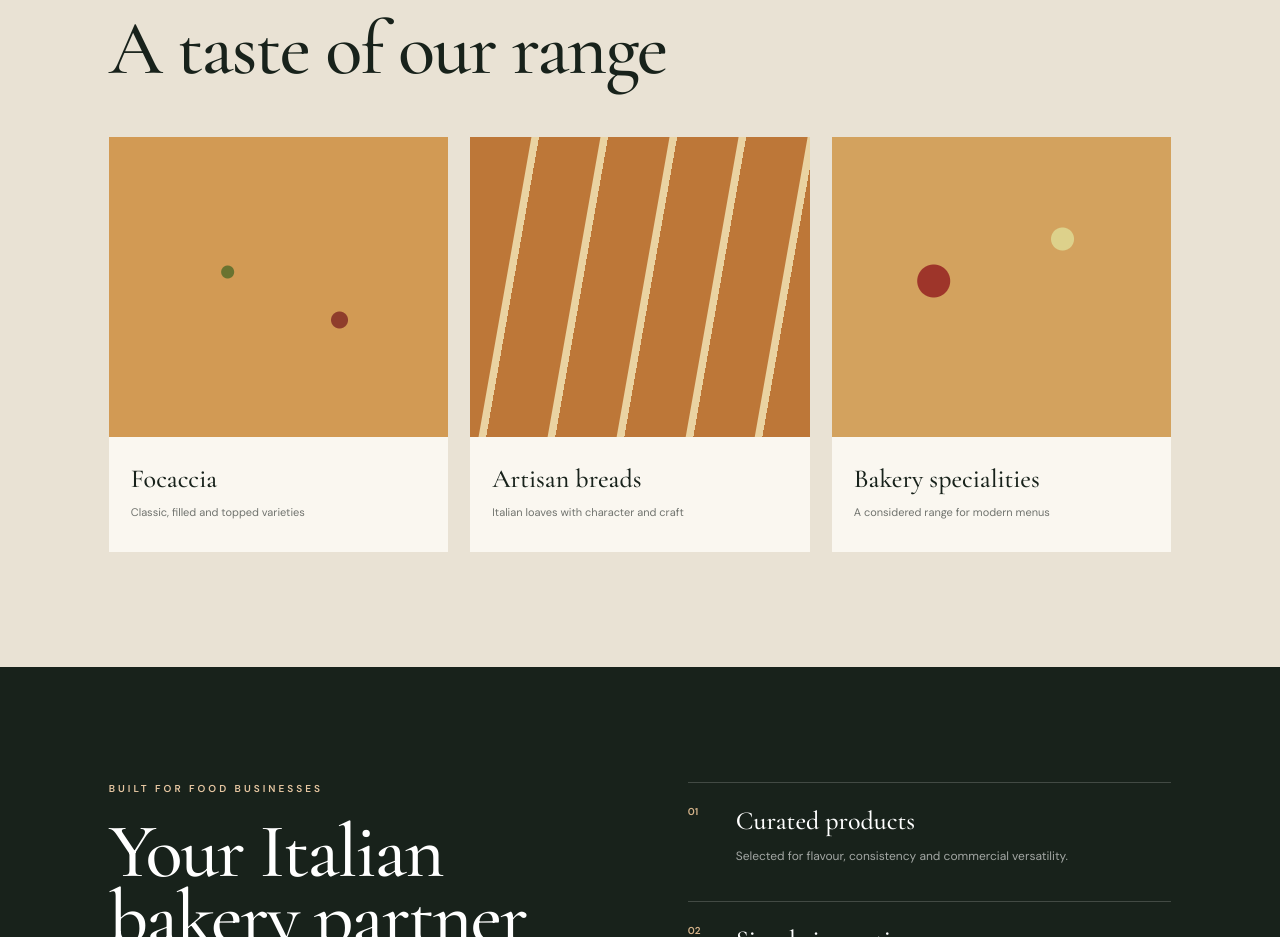
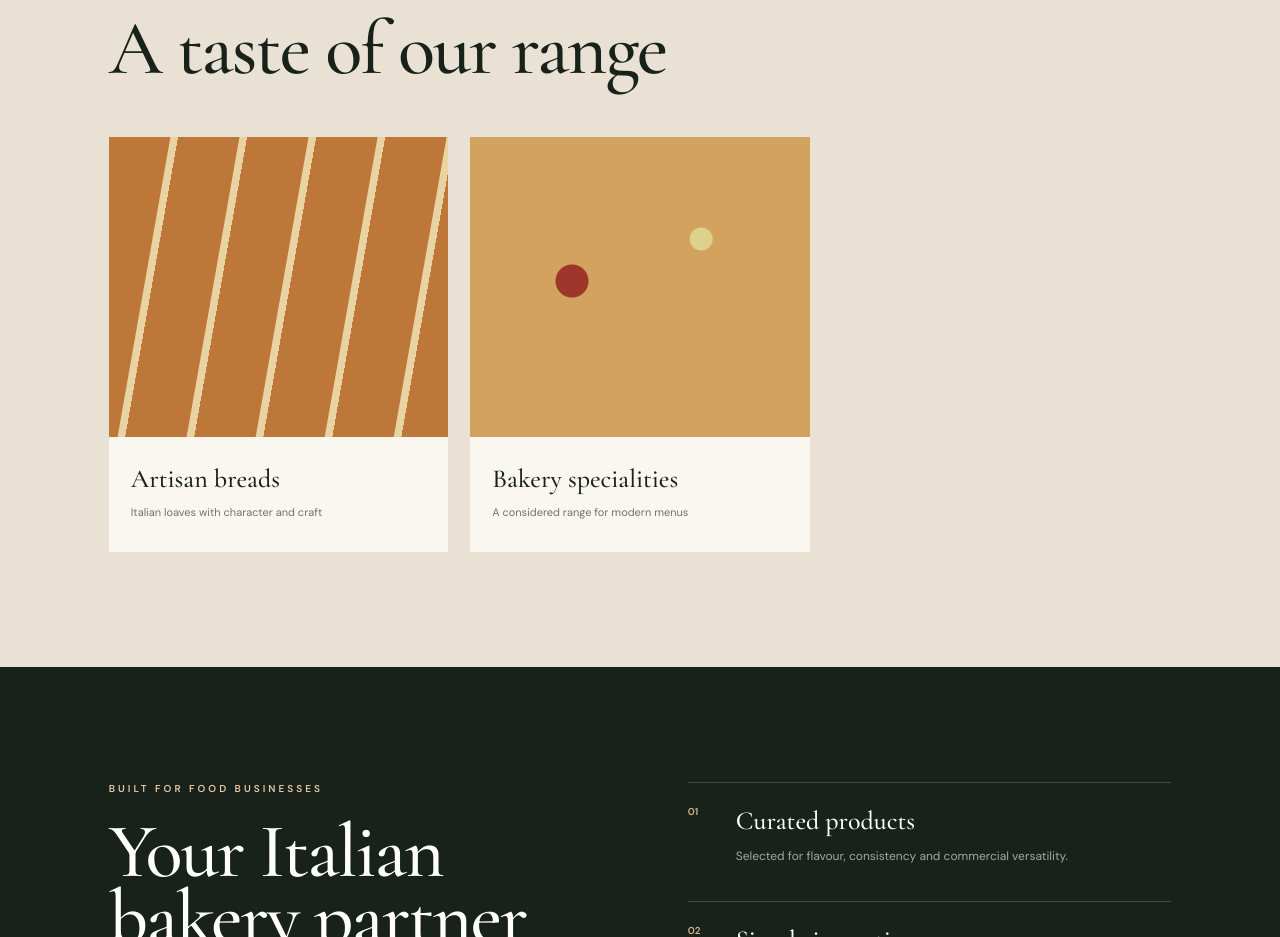
Before and after one commit to Manutz78/phoenix80-website, a plain HTML site: page index.html in a window 1280 px wide. Shown: the part 1560-2497 px from the top of the page. Drawn offline with nearby package versions, Linux system fonts and the light colour scheme.

Commit message:
Fix formatting issue in product section of index.html

```diff
--- a/index.html
+++ b/index.html
@@ -37,7 +37,7 @@
     <section class="products section" id="products">
       <p class="eyebrow">THE COLLECTION</p><h2>A taste of our range</h2>
       <div class="cards">
-        <article><div class="product-image focaccia"></div><h3>Focaccia</h3><p>Classic, filled and topped varieties</p></article>
+
         <article><div class="product-image loaves"></div><h3>Artisan breads</h3><p>Italian loaves with character and craft</p></article>
         <article><div class="product-image special"></div><h3>Bakery specialities</h3><p>A considered range for modern menus</p></article>
       </div>
```
